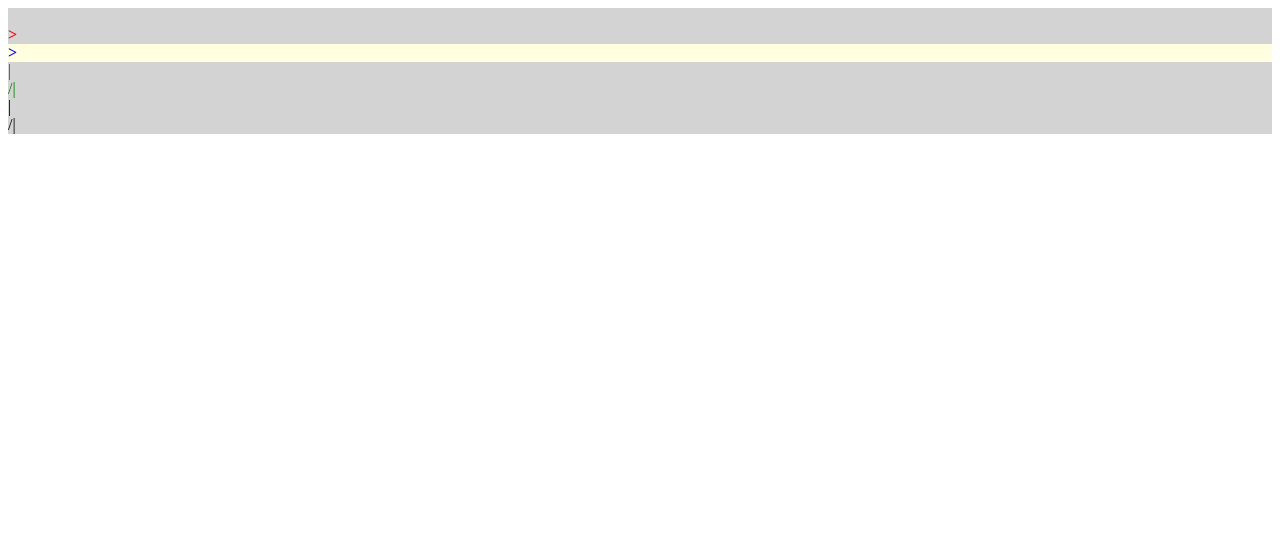
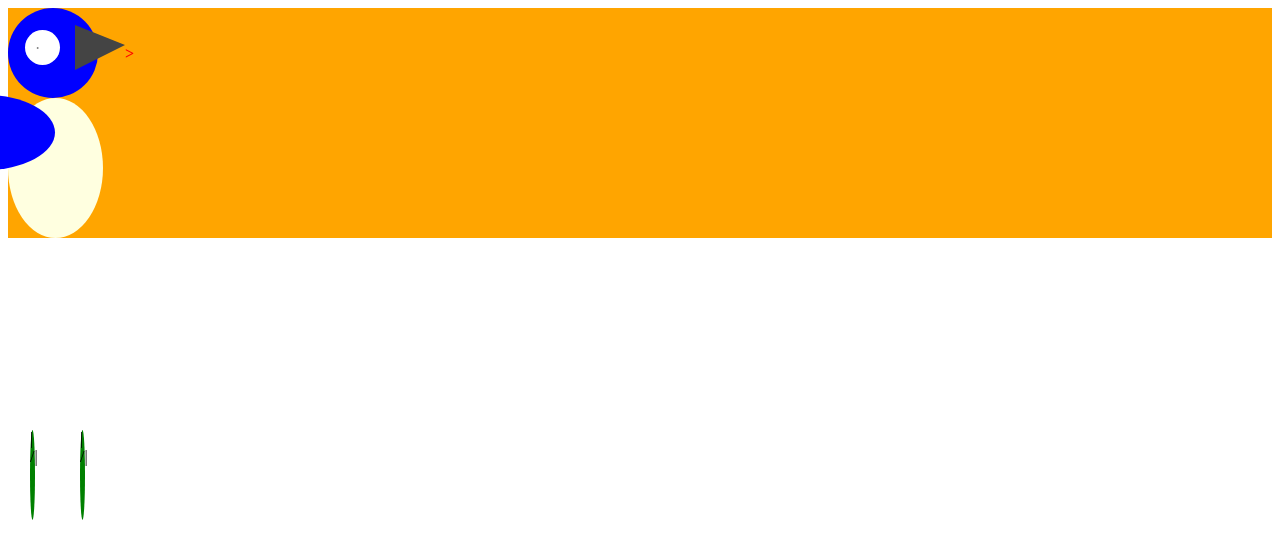
Before and after one commit to Karlfritz123/221468473-WebApp, a plain HTML site: page Task 2.html in a window 1280 px wide. Drawn offline with Linux system fonts and the light colour scheme.

Commit message:
Finals Activity 2

```diff
--- a/Task 2.html
+++ b/Task 2.html
@@ -8,32 +8,76 @@
 <body>
     <style type="text/css">
         .background{
-            background: lightgrey;
+            background: orange;
         }
         .head{
-            background: transparent;
+            background: blue;
+            border-radius: 50%;
+            width: 90px;
+            height: 90px;
         }
         .eyeball{
-            background: transparent;
-            border-color: transparent;
+            background: white;
+            border-radius: 50%;
+            width: 35px;
+            height: 35px;
+            position: absolute;
+            top: 30px;
+            left: 25px;
         }
         .pupil{
-            color: transparent;
+            color: grey;
+            border-radius: 50%;
+            width: 20px;
+            height: 20px;
+            position: absolute;
+            top: 10px;
+            left: 10px;
         }
         .break{
             color: red;
+            width: 0;
+            height: 0;
+            border-top: 20px solid transparent;
+                border-left: 50px solid #444;
+                border-bottom: 25px solid
+                transparent;
+            position: absolute;
+            top: 25px;
+            left: 75px;
         }
         .body{
             background: lightyellow;
+            border-radius: 50%;
+            width: 95px;
+            height: 140px;
         }
         .wing{
-            color: blue;
+            background-color: blue;
+            border-radius: 50%;
+            width: 140px;
+            height: 75px;
+            position: absolute;
+            top: 95px;
+            left: -85px;
         }
         .drumstick{
-            color: green;
+            background-color: green;
+            border-radius: 50%;
+            width: 5px;
+            height: 90px;
+            position: absolute;
+            left: 30px;
+            bottom: 280px;
         }
         .drumstick-right{
-            color: black;
+            background-color: green;
+            border-radius: 50%;
+            width: 5px;
+            height: 90px;
+            position: absolute;
+            left: 80px;
+            bottom: 280px;
         }
     </style>
     <div class="canvas background">
```
